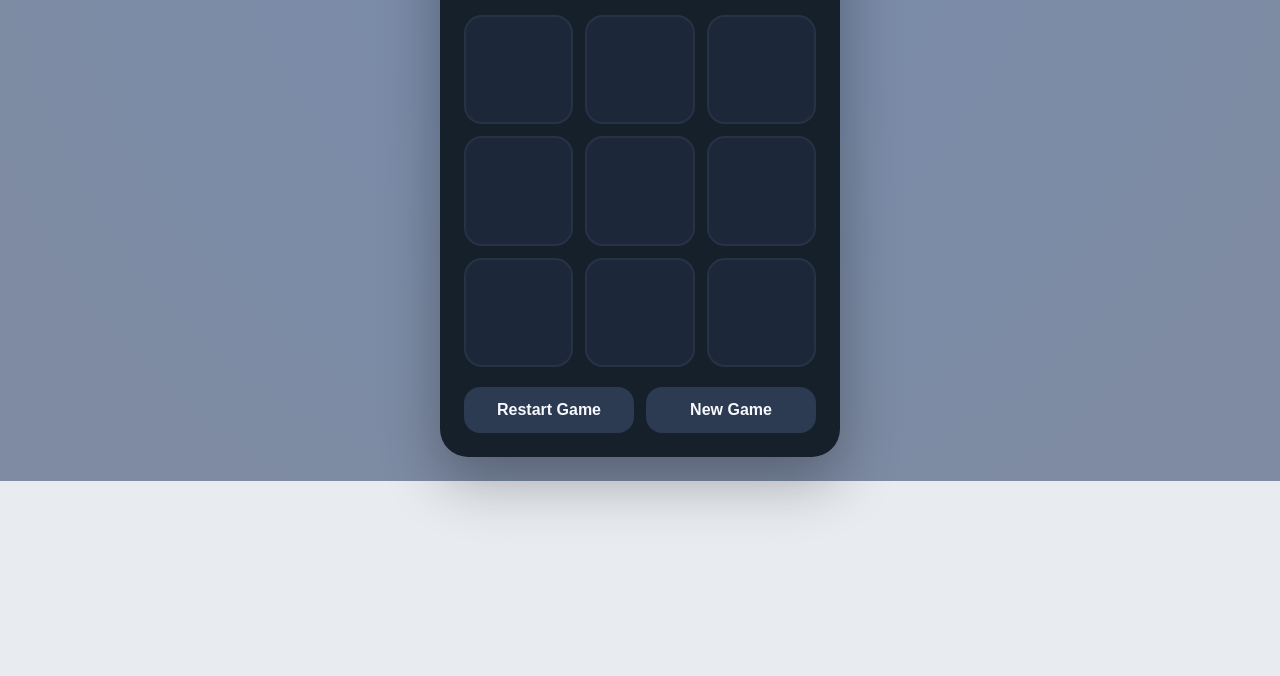
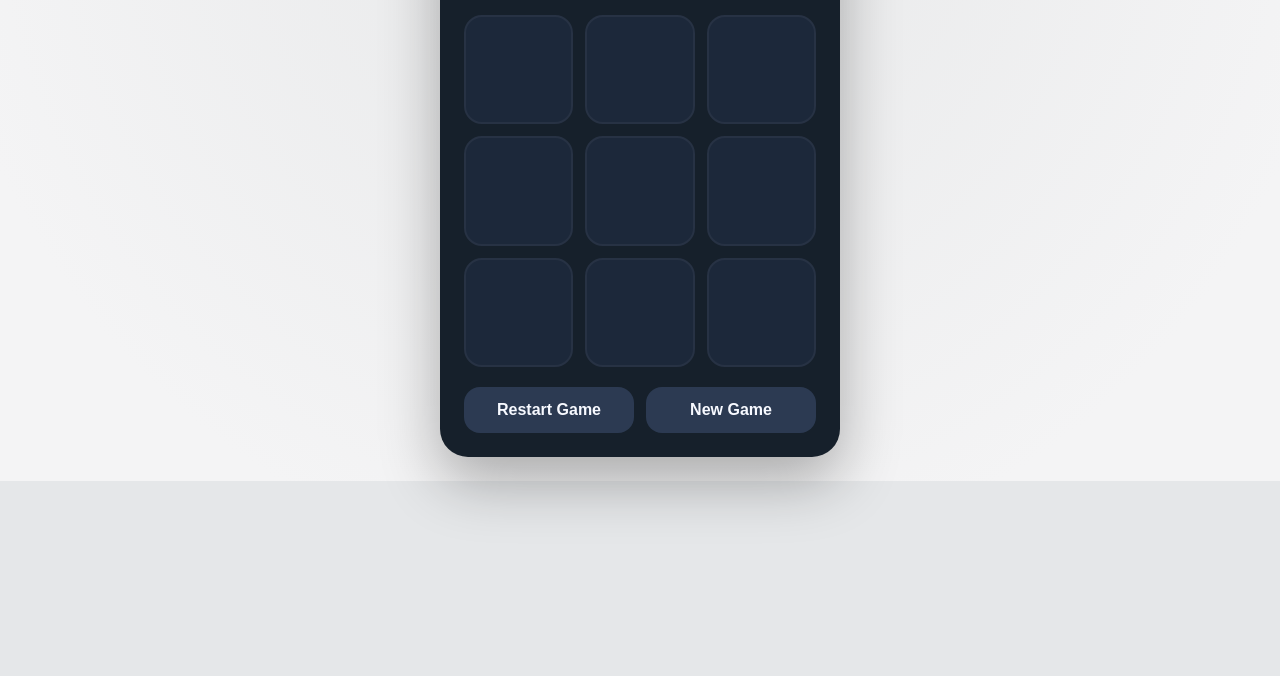
Before and after one commit to BarathArjun-B/task_3_Hilife.ai, a plain HTML site: page index.html in a window 1280 px wide. Shown: the part 124-800 px from the top of the page. Drawn offline with Linux system fonts and the light colour scheme.

Commit message:
Update background colors in style.css

```diff
--- a/style.css
+++ b/style.css
@@ -1,7 +1,7 @@
 :root {
   color-scheme: dark;
   font-family: "Segoe UI", Tahoma, Geneva, Verdana, sans-serif;
-  background: #e8ebf0;
+  background: #e5e7e9;
   color: #f3f5fb;
 }
 
@@ -20,7 +20,7 @@ body {
   align-items: center;
   justify-content: center;
   padding: 24px;
-  background: radial-gradient(circle at top, #788bac 0%, #7e8ba3 80%);
+  background: radial-gradient(circle at top, #e7e8e9 0%, #f4f4f5 80%);
 }
 
 .game-container {
```
